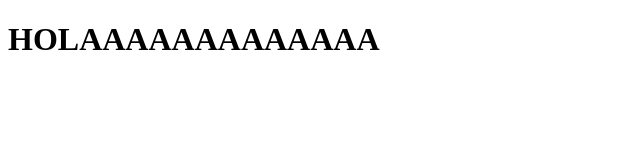
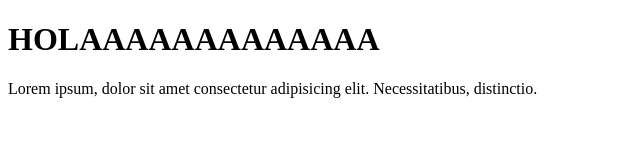
Before and after one commit to h4p5/Prueba, a plain HTML site: page index.html in a window 1280 px wide. Shown: the whole page, without its empty margins (0-640 px from the left). Drawn offline with Linux system fonts and the light colour scheme.

Commit message:
p agregado

```diff
--- a/index.html
+++ b/index.html
@@ -8,5 +8,6 @@
 </head>
 <body>
     <h1>HOLAAAAAAAAAAAAA</h1>
+    <p>Lorem ipsum, dolor sit amet consectetur adipisicing elit. Necessitatibus, distinctio.</p>
 </body>
 </html>
```
